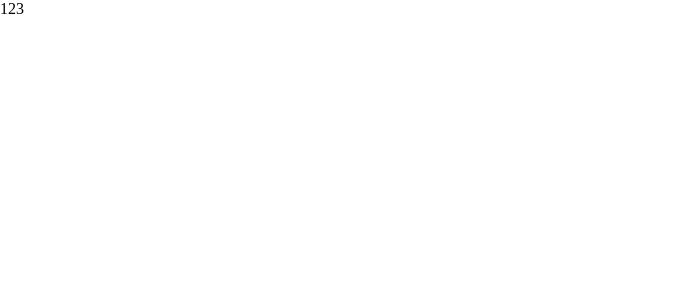
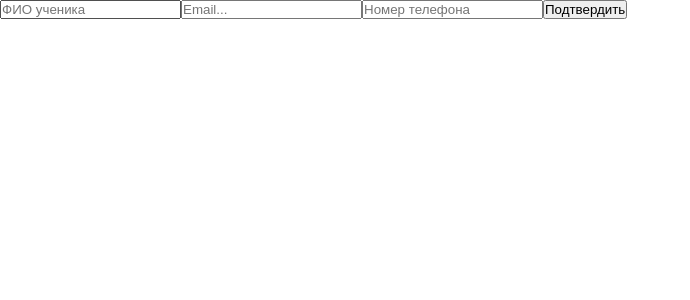
Before and after one commit to Alex-Voinov/it-compote-toolkit, a React (Create React App) app: page / in a window 1280 px wide. Shown: the top 300 px of the page, without its empty margins (0-690 px from the left). Built offline with nearby package versions, Linux system fonts and the light colour scheme.

Commit message:
готова клиент часть без запроса и казуальной верстки (форма + инпуты)

```diff
--- a/package.json
+++ b/package.json
@@ -10,6 +10,7 @@
     "@types/node": "^16.18.119",
     "@types/react": "^18.3.12",
     "@types/react-dom": "^18.3.1",
+    "axios": "^1.7.7",
     "react": "^18.3.1",
     "react-dom": "^18.3.1",
     "react-scripts": "5.0.1",
--- a/src/App.tsx
+++ b/src/App.tsx
@@ -1,11 +1,11 @@
-import React from 'react';
+import { FC } from 'react';
+import StartPage from './pages/StartPage/StartPage';
 
-
-function App() {
+const App: FC = () => {
   return (
-    <div className="App">
-      123
-    </div>
+    <section className="App">
+      <StartPage />
+    </section>
   );
 }
 
--- /dev/null
+++ b/src/components/UI/SrartForm/StartForm.tsx
@@ -0,0 +1,39 @@
+import { FC, useState, Dispatch, SetStateAction } from 'react'
+import StartInput from '../StartInput/StartInput'
+
+const setInputs = [
+    {
+        type: 'text',
+        placeholder: 'ФИО ученика',
+    },
+    {
+        type: 'email',
+        placeholder: 'Email...',
+    },
+    {
+        type: 'tel',
+        placeholder: 'Номер телефона',
+    }
+]
+
+const StartForm: FC = () => {
+    const inputsStates = new Array(setInputs.length).fill('').map(useState) as [string, Dispatch<SetStateAction<string>>][]
+    const inputs = setInputs.map(
+        (inputData, number) => <StartInput
+            type={inputData.type}
+            placeholder={inputData.placeholder}
+            state={inputsStates[number]}
+        />
+    )
+    return (
+        <form>
+            {inputs}
+            <button onClick={e => {
+                e.preventDefault()
+                // запрос на сервер
+            }}>Подтвердить</button>
+        </form>
+    )
+}
+
+export default StartForm
--- /dev/null
+++ b/src/components/UI/StartInput/StartInput.tsx
@@ -0,0 +1,23 @@
+import { FC, Dispatch, SetStateAction } from 'react'
+
+interface IStartInput {
+    placeholder: string,
+    type: string,
+    state: [string, Dispatch<SetStateAction<string>>],
+}
+
+const StartInput: FC<IStartInput> = ({ placeholder, type, state }) => {
+
+    const [content, setContent] = state;
+
+    return (
+        <input
+            placeholder={placeholder}
+            type={type}
+            value={content}
+            onChange={e => setContent(e.target.value)}
+        />
+    )
+}
+
+export default StartInput
--- /dev/null
+++ b/src/pages/StartPage/StartPage.tsx
@@ -0,0 +1,12 @@
+import { FC } from 'react'
+import StartForm from '../../components/UI/SrartForm/StartForm'
+
+const StartPage: FC = () => {
+    return (
+        <section>
+            <StartForm />
+        </section>
+    )
+}
+
+export default StartPage
```
Also changed, not shown: src/components/UI/StartInput/StartInput.module.css (added), src/pages/StartPage/StartPage.module.css (added), 1 other file (tests, documents, lock files or other folders).
